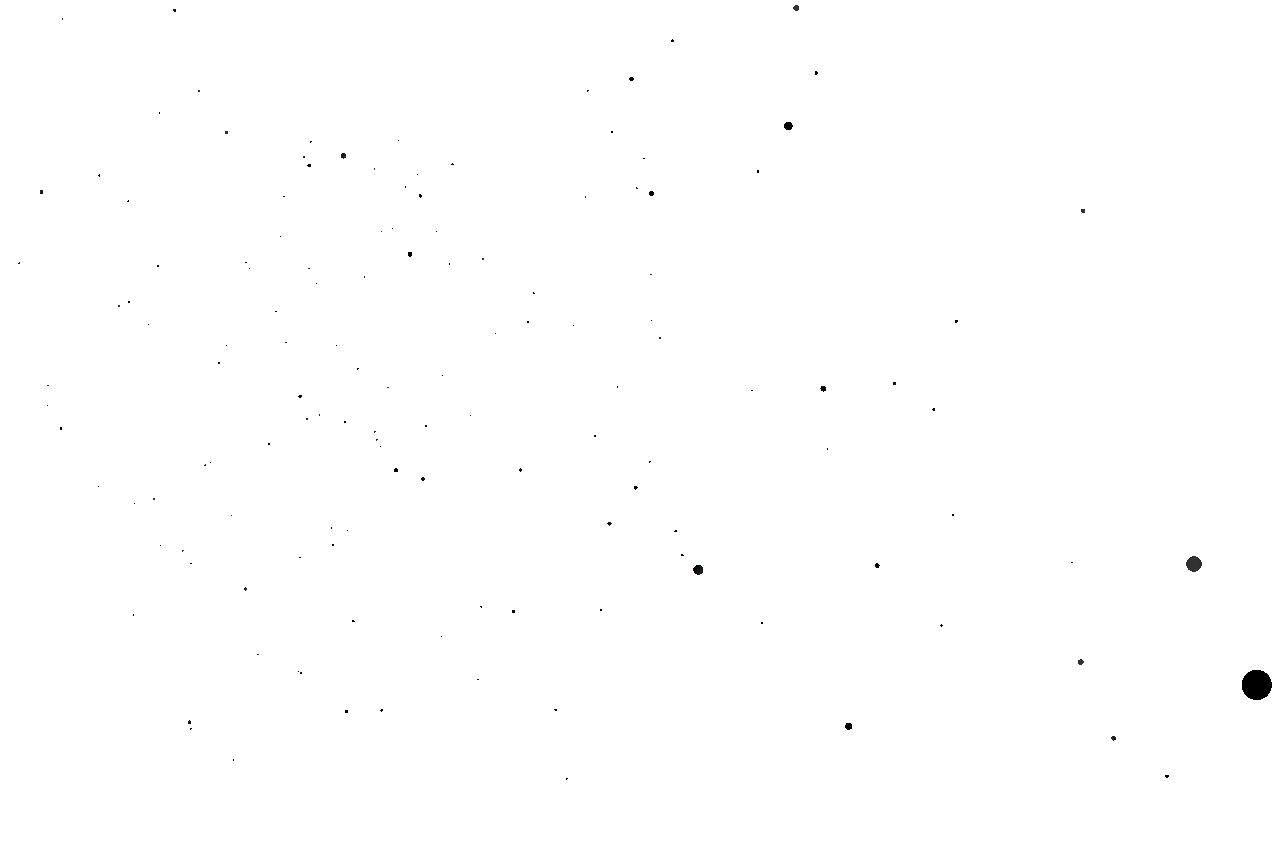
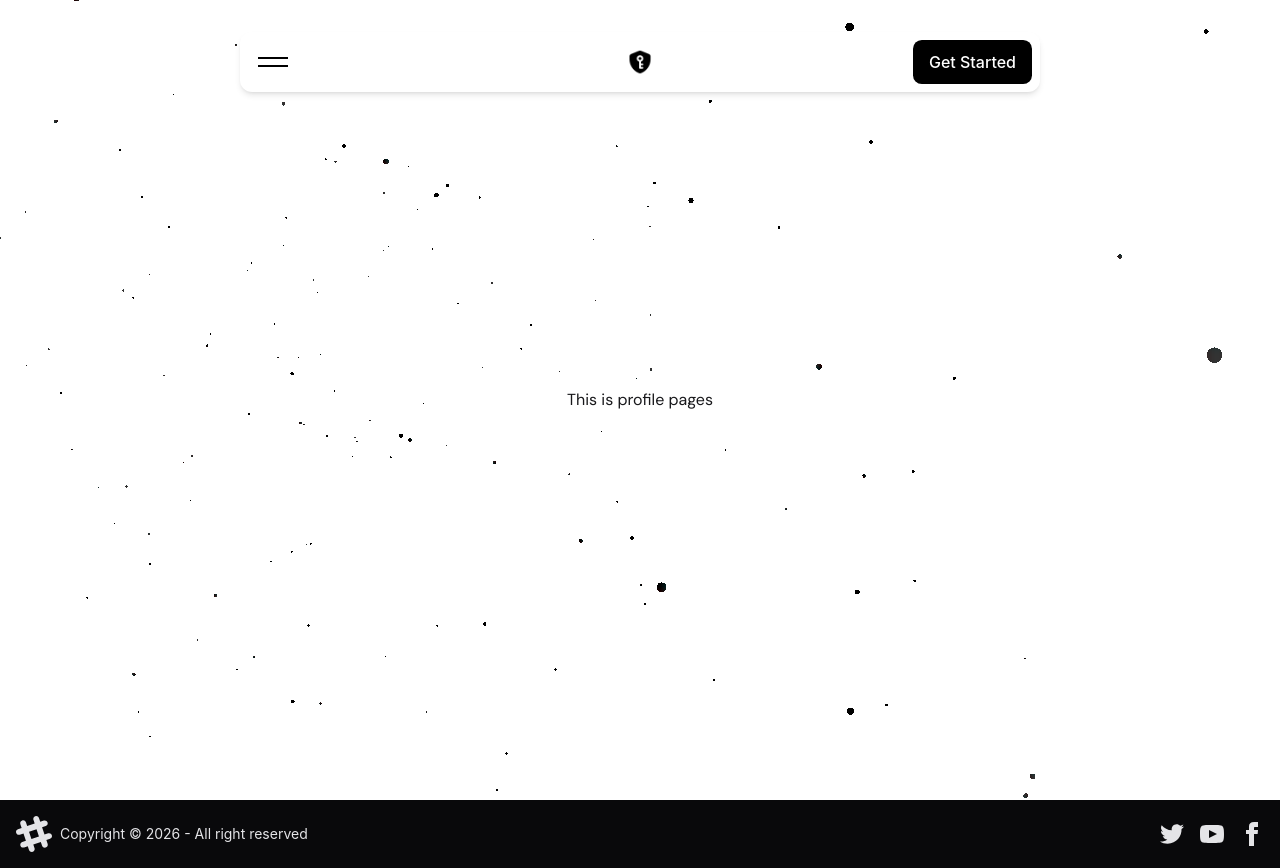
Before and after one commit to hubertDgomes/auth-client, a React (Vite) app: page /profiecreate in a window 1280 px wide. Before the commit this address had no page. Before the commit the page ends 800 px from the top, so only its background shows below. Built offline with nearby package versions, Linux system fonts and the light colour scheme; a web font is replaced by a local one.

Commit message:
add CreateProfile component and update routing in App

```diff
--- a/src/App.jsx
+++ b/src/App.jsx
@@ -7,6 +7,7 @@ import Home from "./components/pages/Home";
 import Login from "./components/pages/Login";
 import Signup from "./components/pages/Signup";
 import OtpVerify from "./components/pages/OtpVerify";
+import CreateProfile from "./components/pages/CreateProfile";
 
 function App() {
   return (
@@ -29,6 +30,7 @@ function App() {
             <Route path="/login" element={<Login />} />
             <Route path="/signup" element={<Signup />} />
             <Route path="/otp" element={<OtpVerify/>}/>
+            <Route path="/profiecreate" element={<CreateProfile/>}/>
           </Route>
         </Routes>
       </div>
--- /dev/null
+++ b/src/components/pages/CreateProfile.jsx
@@ -0,0 +1,13 @@
+import React from "react";
+
+const CreateProfile = () => {
+  return (
+    <>
+      <div className="absolute top-1/2 left-1/2 -translate-[50%] text-center font-DM">
+        <h1>This is profile pages</h1>
+      </div>
+    </>
+  );
+};
+
+export default CreateProfile;
--- a/src/components/pages/Login.jsx
+++ b/src/components/pages/Login.jsx
@@ -1,6 +1,7 @@
 import React, { useState } from "react";
 import axios from "axios";
 import toast, { Toaster } from "react-hot-toast";
+import { useNavigate } from "react-router-dom";
 
 
 
@@ -8,6 +9,8 @@ import toast, { Toaster } from "react-hot-toast";
 const Login = () => {
   const [email, setEmail] = useState("");
   const [password, setPassword] = useState("");
+
+  const navigate = useNavigate()
 
   const handleLogin = async (e) => {
     e.preventDefault();
@@ -17,6 +20,7 @@ const Login = () => {
         password,
       });
       toast.success(res.data.msg);
+      navigate("/profiecreate")
     } catch (err) {
       if (err.response) {
         toast.error(err.response.data.msg)
```
